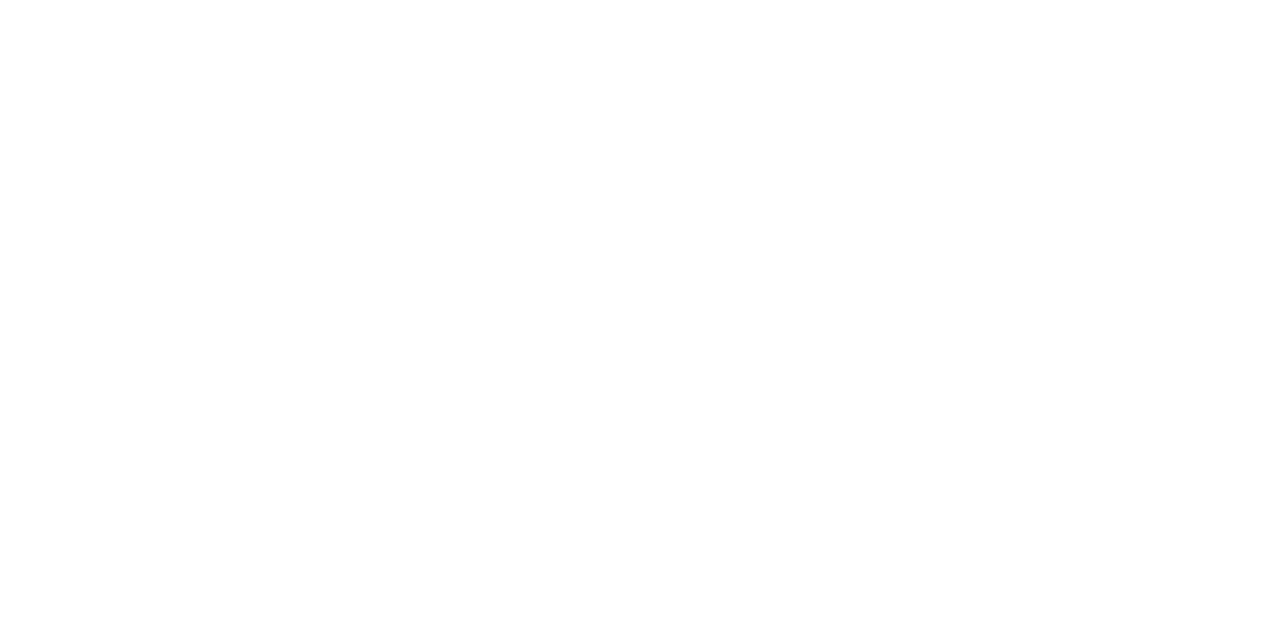
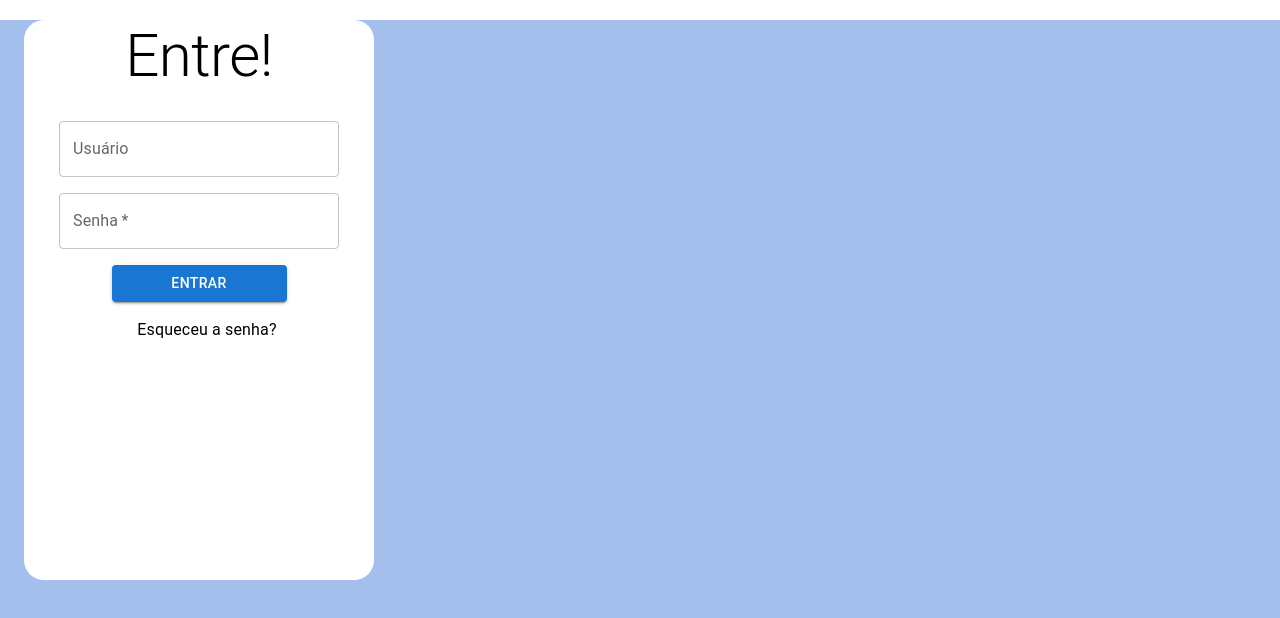
Before and after one commit to AlissonDeveloper2001/desafio-frontend-connecta, a Next.js app: page / in a window 1280 px wide. Shown: the top 618 px of the page. Built offline with nearby package versions, Linux system fonts and the light colour scheme.

Commit message:
loginForm

```diff
--- /dev/null
+++ b/components/LoginForm/index.js
@@ -0,0 +1,103 @@
+import React, { useState } from "react";
+
+import Box from "@mui/material/Box";
+import TextField from "@mui/material/TextField";
+import Button from "@mui/material/Button";
+import Typography from "@mui/material/Typography";
+import Popover from "@mui/material/Popover";
+
+import styles from "../../styles/LoginForm.module.css";
+function LoginForm() {
+  const [popoverOpen, setPopoverOpen] = useState(null);
+  const [username, setUsername] = useState("");
+  const [password, setPassword] = useState("");
+
+  const handlePopoverOpen = (event) => {
+    setPopoverOpen(event.currentTarget);
+  };
+
+  const handlePopoverClose = () => {
+    setPopoverOpen(null);
+  };
+
+  const open = Boolean(popoverOpen);
+
+  const onSubmit = () => {
+    console.log(username);
+
+    if (username == "admin") {
+      if (password == "connecta") {
+        //logado
+        localStorage.setItem("authenticate", true);
+      }
+    }
+  };
+  return (
+    <Box
+      component="form"
+      sx={{
+        "& > :not(style)": { m: 1, width: "80%" },
+      }}
+      noValidate
+      autoComplete="off"
+    >
+      <TextField
+        id="outlined-basic"
+        label="Usuário"
+        variant="outlined"
+        value={username}
+        onChange={(e) => setUsername(e.target.value)}
+      />
+      <TextField
+        id="outlined-basic"
+        label="Senha"
+        variant="outlined"
+        type="password"
+        value={password}
+        onChange={(e) => setPassword(e.target.value)}
+        required
+      />
+      <Button
+        variant="contained"
+        className={styles.submitButton}
+        type="submit"
+        onSubmit={onSubmit}
+      >
+        Entrar
+      </Button>
+
+      <Typography
+        aria-owns={open ? "mouse-over-popover" : undefined}
+        aria-haspopup="true"
+        onMouseEnter={handlePopoverOpen}
+        onMouseLeave={handlePopoverClose}
+        sx={{ width: "100%!important" }}
+      >
+        Esqueceu a senha?
+      </Typography>
+      <Popover
+        id="mouse-over-popover"
+        sx={{
+          pointerEvents: "none",
+        }}
+        open={open}
+        anchorEl={popoverOpen}
+        anchorOrigin={{
+          vertical: "bottom",
+          horizontal: "left",
+        }}
+        transformOrigin={{
+          vertical: "top",
+          horizontal: "left",
+        }}
+        onClose={handlePopoverClose}
+        disableRestoreFocus
+      >
+        <Typography sx={{ p: 1 }}>User: admin</Typography>
+        <Typography sx={{ p: 1 }}>Password: connecta</Typography>
+      </Popover>
+    </Box>
+  );
+}
+
+export default LoginForm;
--- a/package.json
+++ b/package.json
@@ -18,6 +18,9 @@
   },
   "homepage": "https://github.com/AlissonDeveloper2001/desafio-frontend-connecta#readme",
   "dependencies": {
+    "@emotion/react": "^11.5.0",
+    "@emotion/styled": "^11.3.0",
+    "@material-ui/core": "^5.0.0-beta.5",
     "@mui/material": "^5.0.6",
     "next": "^12.0.2",
     "react": "^17.0.2",
--- /dev/null
+++ b/pages/_app.js
@@ -0,0 +1,13 @@
+import React from "react";
+// import { AuthProvider } from "../hooks/useAuth";
+import "../styles/index.css";
+
+function MyApp({ Component, pageProps }) {
+  return (
+    // <AuthProvider>
+    <Component {...pageProps} />
+    // </AuthProvider>
+  );
+}
+
+export default MyApp;
--- a/pages/index.js
+++ b/pages/index.js
@@ -1,9 +1,42 @@
-import React from 'react';
+import { useState } from "react";
+import { useRouter } from "next/router";
 
-// import { Container } from './styles';
+import Head from "next/head";
+import styles from "../styles/Login.module.css";
+import Link from "next/link";
 
-function login() {
-  return <div />;
+import Container from "@mui/material/Container";
+import Box from "@mui/material/Box";
+import Typography from "@mui/material/Typography";
+import LoginForm from "../components/LoginForm";
+
+export default function login() {
+  return (
+    <div className={styles.body}>
+      <Head>
+        <title>Login</title>
+      </Head>
+      <Container maxWidth="false" className={styles.container}>
+        <Box
+          sx={{
+            backgroundColor: "#fff",
+            textAlign: "center",
+            borderRadius: "20px",
+            width: "350px",
+            height: "70%",
+          }}
+        >
+          <Typography
+            variant="h2"
+            component="div"
+            gutterBottom
+            sx={{ marginTop: "20px" }}
+          >
+            Entre!
+          </Typography>
+          <LoginForm />
+        </Box>
+      </Container>
+    </div>
+  );
 }
-
-export default login;
--- /dev/null
+++ b/styles/Login.module.css
@@ -0,0 +1,7 @@
+.container {
+  background-color: #a4bfeb;
+  height: 100vh;
+  display: flex;
+  justify-content: center;
+  align-items: center;
+}
--- /dev/null
+++ b/styles/LoginForm.module.css
@@ -0,0 +1,3 @@
+.submitButton{
+    width: 50%!important;
+}
--- /dev/null
+++ b/styles/index.css
@@ -0,0 +1,6 @@
+/* @import url('https://fonts.googleapis.com/css2?family=Roboto:wght@300;400;500;700&display=swap'); */
+
+body{
+    padding: 0;
+    margin: 0;
+}
```
Also changed, not shown: 1 other file (tests, documents, lock files or other folders).
